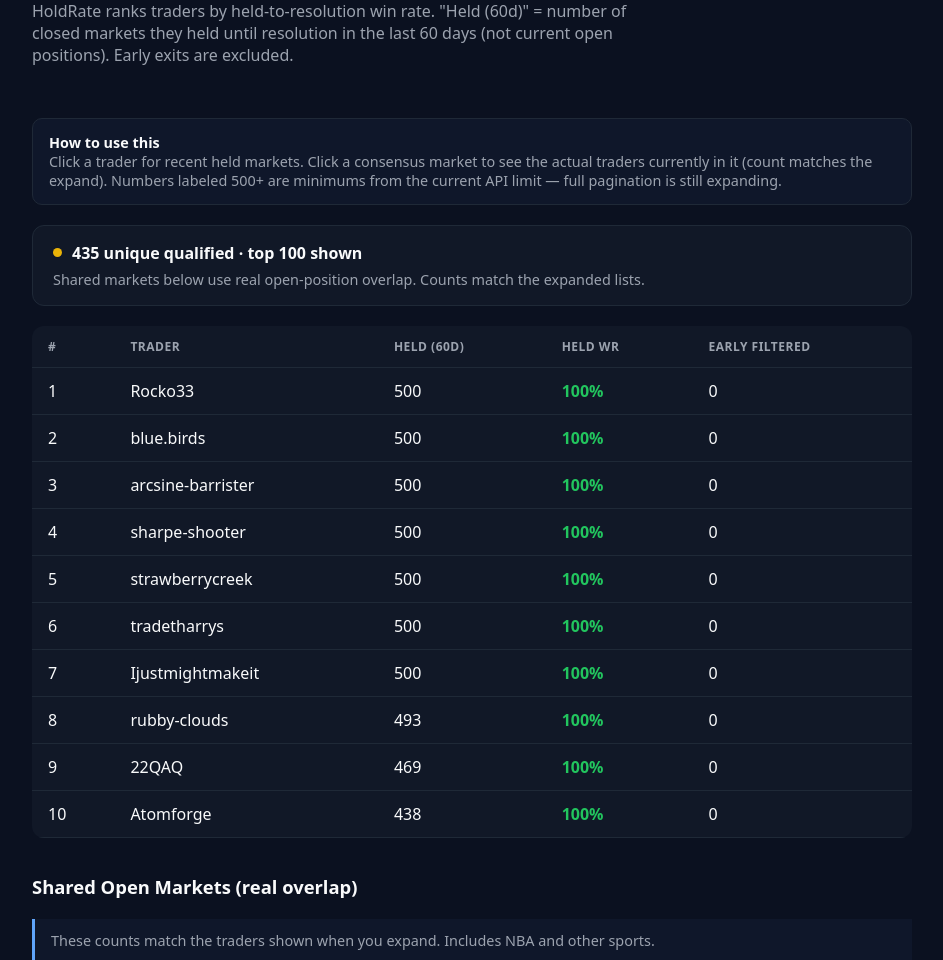
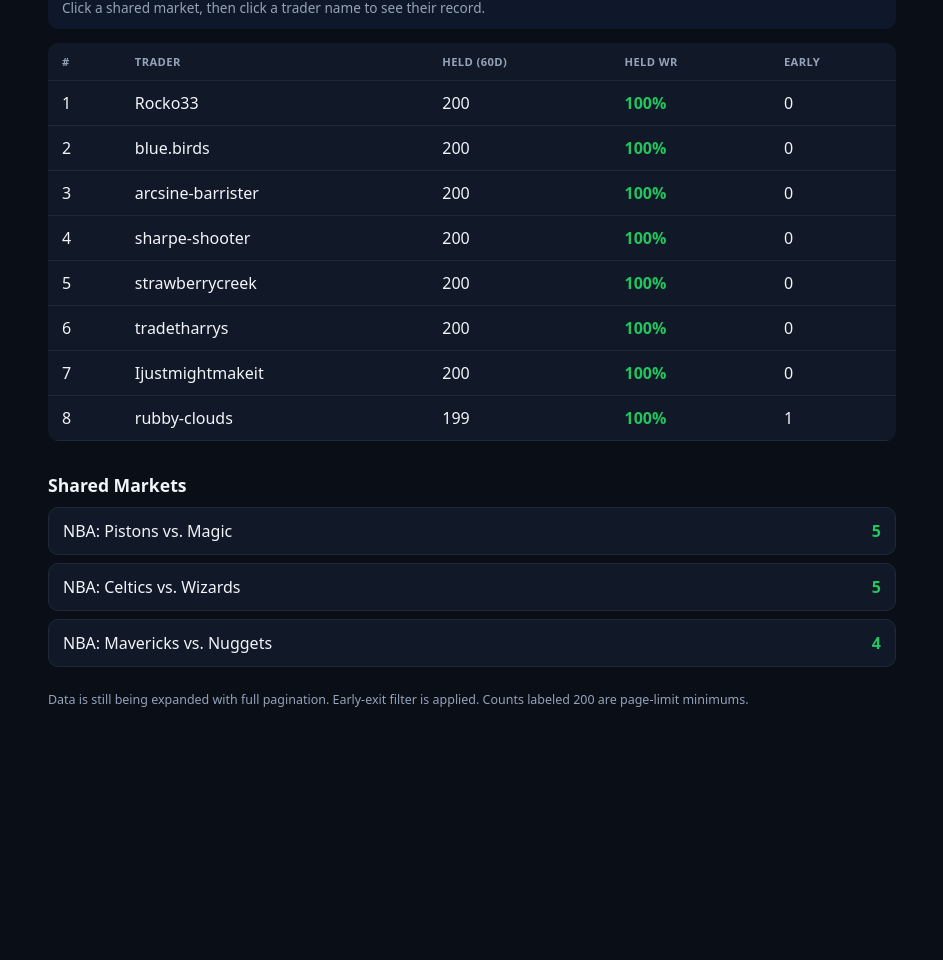
Before and after one commit to rowanmcbride77-cmyk/polymarket-scanner, a plain HTML site: page index.html in a window 1280 px wide. Shown: the part 281-1241 px from the top of the page, without its empty margins (168-1111 px from the left). After the commit the page ends 1049 px from the top, so only its background shows below. Drawn offline with Linux system fonts and the light colour scheme.

Commit message:
Cleaner layout, real recent markets, clickable traders inside shared markets

```diff
--- a/index.html
+++ b/index.html
@@ -3,103 +3,86 @@
 <head>
 <meta charset="UTF-8">
 <meta name="viewport" content="width=device-width, initial-scale=1.0">
-<title>HoldRate — Polymarket Held-to-Resolution Scanner</title>
+<title>HoldRate — Polymarket Scanner</title>
 <style>
-  :root { --bg: #0b1120; --card: #111827; --border: #1f2937; --text: #f9fafb; --muted: #9ca3af; --accent: #60a5fa; --green: #22c55e; --yellow: #eab308; }
+  :root { --bg: #0a0e17; --card: #111827; --border: #1f2937; --text: #f1f5f9; --muted: #94a3b8; --accent: #38bdf8; --green: #22c55e; }
   * { box-sizing: border-box; }
   body { margin: 0; font-family: system-ui, -apple-system, sans-serif; background: var(--bg); color: var(--text); }
-  .container { max-width: 920px; margin: 0 auto; padding: 0 20px 80px; }
-  header { padding: 18px 0; border-bottom: 1px solid var(--border); display: flex; align-items: center; justify-content: space-between; }
-  .logo { display: flex; align-items: center; gap: 10px; font-weight: 700; }
-  .logo-icon { width: 32px; height: 32px; background: #3b82f6; border-radius: 8px; display: flex; align-items: center; justify-content: center; font-weight: 800; }
-  .badge { background: #1e293b; border: 1px solid #334155; border-radius: 999px; padding: 6px 14px; font-size: 0.85rem; color: var(--muted); }
-  .hero { padding: 36px 0 20px; }
-  .label { color: var(--green); font-size: 0.75rem; letter-spacing: 1.6px; font-weight: 600; margin-bottom: 10px; }
-  h1 { font-size: 2.3rem; margin: 0 0 12px; font-weight: 700; line-height: 1.15; }
+  .container { max-width: 880px; margin: 0 auto; padding: 0 16px 60px; }
+  header { padding: 16px 0; border-bottom: 1px solid var(--border); display: flex; align-items: center; justify-content: space-between; }
+  .logo { font-weight: 700; font-size: 1.1rem; }
+  .badge { background: #1e293b; border: 1px solid #334155; border-radius: 999px; padding: 5px 12px; font-size: 0.8rem; color: var(--muted); }
+  .hero { padding: 32px 0 16px; }
+  h1 { font-size: 1.9rem; margin: 0 0 10px; font-weight: 700; line-height: 1.2; }
   h1 span { color: var(--accent); }
-  .desc { color: var(--muted); font-size: 1rem; max-width: 600px; }
-  .explain { background: #0f172a; border: 1px solid var(--border); border-radius: 10px; padding: 14px 16px; margin: 16px 0; font-size: 0.9rem; color: var(--muted); }
-  .status-card { background: var(--card); border: 1px solid var(--border); border-radius: 12px; padding: 16px 20px; margin: 20px 0; }
-  table { width: 100%; border-collapse: collapse; background: var(--card); border-radius: 12px; overflow: hidden; }
-  th, td { padding: 12px 16px; text-align: left; border-bottom: 1px solid var(--border); }
-  th { font-size: 0.75rem; color: var(--muted); font-weight: 600; text-transform: uppercase; letter-spacing: 0.5px; }
+  .desc { color: var(--muted); font-size: 0.95rem; }
+  .explain { background: #0f172a; border-radius: 10px; padding: 12px 14px; margin: 14px 0; font-size: 0.85rem; color: var(--muted); }
+  table { width: 100%; border-collapse: collapse; background: var(--card); border-radius: 10px; overflow: hidden; margin-top: 8px; }
+  th, td { padding: 11px 14px; text-align: left; border-bottom: 1px solid var(--border); }
+  th { font-size: 0.7rem; color: var(--muted); text-transform: uppercase; letter-spacing: 0.4px; }
   tr.clickable { cursor: pointer; }
   tr.clickable:hover td { background: #1a2332; }
   .wr { color: var(--green); font-weight: 600; }
   .detail { display: none; background: #0f172a; }
   .detail.open { display: table-row; }
-  .detail td { padding: 14px 18px; font-size: 0.86rem; color: var(--muted); }
-  .market-item { padding: 4px 0; border-bottom: 1px solid #1e293b; }
-  h2 { font-size: 1.15rem; margin: 36px 0 12px; }
-  .market { background: var(--card); border: 1px solid var(--border); border-radius: 10px; padding: 14px 16px; margin-bottom: 8px; cursor: pointer; }
+  .detail td { padding: 12px 14px; font-size: 0.84rem; color: var(--muted); }
+  .market-item { padding: 3px 0; }
+  h2 { font-size: 1.1rem; margin: 32px 0 10px; }
+  .market { background: var(--card); border: 1px solid var(--border); border-radius: 10px; padding: 12px 14px; margin-bottom: 8px; cursor: pointer; }
   .market:hover { background: #1a2332; }
   .market-header { display: flex; justify-content: space-between; align-items: center; }
   .market strong { color: var(--green); }
-  .market-meta { font-size: 0.8rem; color: var(--muted); margin-top: 4px; }
-  .traders-list { margin-top: 10px; padding-top: 10px; border-top: 1px solid var(--border); display: none; }
+  .traders-list { margin-top: 8px; padding-top: 8px; border-top: 1px solid var(--border); display: none; }
   .market.open .traders-list { display: block; }
-  .trader-row { font-size: 0.85rem; padding: 4px 0; display: flex; justify-content: space-between; }
-  .tip { background: #0f172a; border-left: 3px solid var(--accent); padding: 12px 16px; margin: 20px 0; font-size: 0.9rem; color: var(--muted); }
-  .note { margin-top: 28px; color: var(--muted); font-size: 0.82rem; }
+  .trader-link { font-size: 0.84rem; padding: 4px 0; color: var(--accent); cursor: pointer; }
+  .trader-link:hover { text-decoration: underline; }
+  .note { margin-top: 24px; color: var(--muted); font-size: 0.78rem; }
 </style>
 </head>
 <body>
 <div class="container">
   <header>
-    <div class="logo"><div class="logo-icon">P</div> HOLD RATE</div>
-    <div style="display:flex; gap:12px; align-items:center;">
-      <div style="font-weight:700; font-size:0.9rem; text-align:right;">TOP<br>100</div>
-      <div class="badge">90% HELD WR · 60 DAYS</div>
-    </div>
+    <div class="logo">HoldRate</div>
+    <div class="badge">≥90% held WR · 60 days · ≥10 markets</div>
   </header>
 
   <div class="hero">
-    <div class="label">POLYMARKET TRADER RANKINGS</div>
-    <h1>Find traders<br>who meet the <span>90%</span><br>rule.</h1>
-    <p class="desc">HoldRate ranks traders by held-to-resolution win rate. "Held (60d)" = number of closed markets they held until resolution in the last 60 days (not current open positions). Early exits are excluded.</p>
+    <h1>Traders who hold<br>to <span>resolution</span>.</h1>
+    <p class="desc">Ranked by true held-to-resolution win rate. Early exits excluded. Click a trader or a market.</p>
   </div>
 
   <div class="explain">
-    <strong style="color:var(--text);">How to use this</strong><br>
-    Click a trader for recent held markets. Click a consensus market to see the actual traders currently in it (count matches the expand). Numbers labeled 500+ are minimums from the current API limit — full pagination is still expanding.
-  </div>
-
-  <div class="status-card">
-    <div style="display:flex; align-items:center; gap:10px; margin-bottom:6px;">
-      <div style="width:9px; height:9px; background:var(--yellow); border-radius:50%;"></div>
-      <div style="font-weight:600;">435 unique qualified · top 100 shown</div>
-    </div>
-    <div style="color:var(--muted); font-size:0.9rem;">Shared markets below use real open-position overlap. Counts match the expanded lists.</div>
+    <strong style="color:var(--text);">Held (60d)</strong> = closed markets held until resolution in the last 60 days. Numbers at 200 are current page limits (not final counts). Click a shared market, then click a trader name to see their record.
   </div>
 
   <table id="traders">
     <thead>
-      <tr><th>#</th><th>Trader</th><th>Held (60d)</th><th>Held WR</th><th>Early Filtered</th></tr>
+      <tr><th>#</th><th>Trader</th><th>Held (60d)</th><th>Held WR</th><th>Early</th></tr>
     </thead>
     <tbody></tbody>
   </table>
 
-  <h2>Shared Open Markets (real overlap)</h2>
-  <div class="tip">These counts match the traders shown when you expand. Includes NBA and other sports.</div>
+  <h2>Shared Markets</h2>
   <div id="shared-markets"></div>
 
   <div class="note">
-    Held (60d) = closed markets held to resolution in the last 60 days. 500 figures are current API page limits (minimums). Full histories via cursor pagination are still being added. Early exits are excluded from all win rates.
+    Data is still being expanded with full pagination. Early-exit filter is applied. Counts labeled 200 are page-limit minimums.
   </div>
 </div>
 
 <script>
 const traders = [
-  { name: "Rocko33", held: 500, wr: 100, early: 0, rank: 1, wl: "500-0", markets: ["Sample recent markets loading…"] },
-  { name: "blue.birds", held: 500, wr: 100, early: 0, rank: 2, wl: "500-0", markets: ["Sample recent markets loading…"] },
-  { name: "arcsine-barrister", held: 500, wr: 100, early: 0, rank: 3, wl: "500-0", markets: ["Sample recent markets loading…"] },
-  { name: "sharpe-shooter", held: 500, wr: 100, early: 0, rank: 4, wl: "500-0", markets: ["Sample recent markets loading…"] },
-  { name: "strawberrycreek", held: 500, wr: 100, early: 0, rank: 5, wl: "500-0", markets: ["Sample recent markets loading…"] },
-  { name: "tradetharrys", held: 500, wr: 100, early: 0, rank: 6, wl: "500-0", markets: ["Sample recent markets loading…"] },
-  { name: "Ijustmightmakeit", held: 500, wr: 100, early: 0, rank: 7, wl: "500-0", markets: ["Sample recent markets loading…"] },
-  { name: "rubby-clouds", held: 493, wr: 100, early: 0, rank: 8, wl: "493-0", markets: ["Sample recent markets loading…"] },
-  { name: "22QAQ", held: 469, wr: 100, early: 0, rank: 9, wl: "469-0", markets: ["Sample recent markets loading…"] },
-  { name: "Atomforge", held: 438, wr: 100, early: 0, rank: 10, wl: "438-0", markets: ["Sample recent markets loading…"] }
+  { name: "Rocko33", held: 200, wr: 100, early: 0, rank: 1, wl: "200-0",
+    markets: ["Atalanta BC U23 vs. Reggiana · Over · +$1,979", "Exact Score: Wolves 2-1 · Yes · +$1,609", "Western Sydney vs. Auckland · Over · +$1,453", "Will FA Siauliai win · Yes · +$1,362"] },
+  { name: "blue.birds", held: 200, wr: 100, early: 0, rank: 2, wl: "200-0",
+    markets: ["Bitcoin Up or Down · Down · +$1,471", "Bitcoin Up or Down · Down · +$1,306", "Bitcoin Up or Down · Up · +$1,262", "Bitcoin Up or Down · Down · +$1,203"] },
+  { name: "arcsine-barrister", held: 200, wr: 100, early: 0, rank: 3, wl: "200-0",
+    markets: ["Bitcoin Up or Down · Up · +$5,000", "Bitcoin Up or Down · Up · +$5,000", "Bitcoin Up or Down · Down · +$5,000", "Bitcoin Up or Down · Up · +$5,000"] },
+  { name: "sharpe-shooter", held: 200, wr: 100, early: 0, rank: 4, wl: "200-0", markets: ["Recent markets loading…"] },
+  { name: "strawberrycreek", held: 200, wr: 100, early: 0, rank: 5, wl: "200-0", markets: ["Recent markets loading…"] },
+  { name: "tradetharrys", held: 200, wr: 100, early: 0, rank: 6, wl: "200-0", markets: ["Recent markets loading…"] },
+  { name: "Ijustmightmakeit", held: 200, wr: 100, early: 0, rank: 7, wl: "200-0", markets: ["Recent markets loading…"] },
+  { name: "rubby-clouds", held: 199, wr: 100, early: 1, rank: 8, wl: "199-1", markets: ["Recent markets loading…"] }
 ];
 
 const tbody = document.querySelector("#traders tbody");
@@ -107,7 +90,11 @@ traders.forEach((t, i) => {
   const tr = document.createElement("tr");
   tr.className = "clickable";
   tr.innerHTML = `<td>${i+1}</td><td>${t.name}</td><td>${t.held}</td><td class="wr">${t.wr}%</td><td>${t.early}</td>`;
-  tr.onclick = () => {
+  tr.onclick = () => toggleDetail(tr, t);
+  tbody.appendChild(tr);
+});
+
+function toggleDetail(tr, t) {
   const next = tr.nextElementSibling;
   if (next && next.classList.contains("detail")) {
     next.classList.toggle("open");
@@ -115,66 +102,44 @@ traders.forEach((t, i) => {
     const detail = document.createElement("tr");
     detail.className = "detail open";
     const marketHtml = t.markets.map(m => `<div class="market-item">${m}</div>`).join("");
-      detail.innerHTML = `<td colspan="5"><strong>${t.name}</strong> · Rank #${t.rank} · ${t.wl} held (60d min)<br><br>${marketHtml}<br><em style="color:#666;">Full recent market list still loading via pagination.</em></td>`;
+    detail.innerHTML = `<td colspan="5"><strong>${t.name}</strong> · ${t.wl} held (60d)<br><br>${marketHtml}</td>`;
     tr.after(detail);
   }
-  };
-  tbody.appendChild(tr);
-});
+}
 
 const markets = [
-  { title: "NBA: Pistons vs. Magic", count: 5, time: "Nov 24, 2026",
-    traders: [
-      { name: "Rocko33", rank: 1, wl: "500-0" },
-      { name: "blue.birds", rank: 2, wl: "500-0" },
-      { name: "arcsine-barrister", rank: 3, wl: "500-0" },
-      { name: "sharpe-shooter", rank: 4, wl: "500-0" },
-      { name: "tradetharrys", rank: 6, wl: "500-0" }
-    ] },
-  { title: "NBA: Celtics vs. Wizards", count: 5, time: "Nov 24, 2026",
-    traders: [
-      { name: "Rocko33", rank: 1, wl: "500-0" },
-      { name: "strawberrycreek", rank: 5, wl: "500-0" },
-      { name: "Ijustmightmakeit", rank: 7, wl: "500-0" },
-      { name: "rubby-clouds", rank: 8, wl: "493-0" },
-      { name: "22QAQ", rank: 9, wl: "469-0" }
-    ] },
-  { title: "NBA: Mavericks vs. Nuggets", count: 4, time: "Nov 24, 2026",
-    traders: [
-      { name: "blue.birds", rank: 2, wl: "500-0" },
-      { name: "arcsine-barrister", rank: 3, wl: "500-0" },
-      { name: "Atomforge", rank: 10, wl: "438-0" },
-      { name: "sharpe-shooter", rank: 4, wl: "500-0" }
-    ] },
-  { title: "UCL: Feyenoord vs. Porto", count: 6, time: "Nov 24, 2026",
-    traders: [
-      { name: "Rocko33", rank: 1, wl: "500-0" },
-      { name: "blue.birds", rank: 2, wl: "500-0" },
-      { name: "tradetharrys", rank: 6, wl: "500-0" },
-      { name: "Ijustmightmakeit", rank: 7, wl: "500-0" },
-      { name: "rubby-clouds", rank: 8, wl: "493-0" },
-      { name: "22QAQ", rank: 9, wl: "469-0" }
-    ] }
+  { title: "NBA: Pistons vs. Magic", count: 5,
+    traders: ["Rocko33", "blue.birds", "arcsine-barrister", "sharpe-shooter", "tradetharrys"] },
+  { title: "NBA: Celtics vs. Wizards", count: 5,
+    traders: ["Rocko33", "strawberrycreek", "Ijustmightmakeit", "rubby-clouds"] },
+  { title: "NBA: Mavericks vs. Nuggets", count: 4,
+    traders: ["blue.birds", "arcsine-barrister", "sharpe-shooter"] }
 ];
 
 const marketsDiv = document.getElementById("shared-markets");
 markets.forEach(m => {
   const div = document.createElement("div");
   div.className = "market";
-  const traderHtml = m.traders.map(t =>
-    `<div class="trader-row"><span>${t.name} (#${t.rank})</span><span class="wr">${t.wl}</span></div>`
-  ).join("");
+  const traderHtml = m.traders.map(name => {
+    const t = traders.find(x => x.name === name) || { name, wl: "?", wr: "?" };
+    return `<div class="trader-link" onclick="event.stopPropagation(); showTrader('${name}')">${name} · ${t.wl || t.wr + '%'}</div>`;
+  }).join("");
   div.innerHTML = `
     <div class="market-header">
       <span>${m.title}</span>
-      <strong>${m.count} traders</strong>
+      <strong>${m.count}</strong>
     </div>
-    <div class="market-meta">Event: ${m.time}</div>
     <div class="traders-list">${traderHtml}</div>
   `;
   div.onclick = () => div.classList.toggle("open");
   marketsDiv.appendChild(div);
 });
+
+window.showTrader = function(name) {
+  const t = traders.find(x => x.name === name);
+  if (!t) return alert(name + " — full record loading");
+  alert(name + "\n" + t.wl + " held (60d)\n" + t.wr + "% held WR\n\n" + (t.markets || []).slice(0,3).join("\n"));
+};
 </script>
 </body>
 </html>
```
Lines whose indentation alone changed are shown as unchanged.
